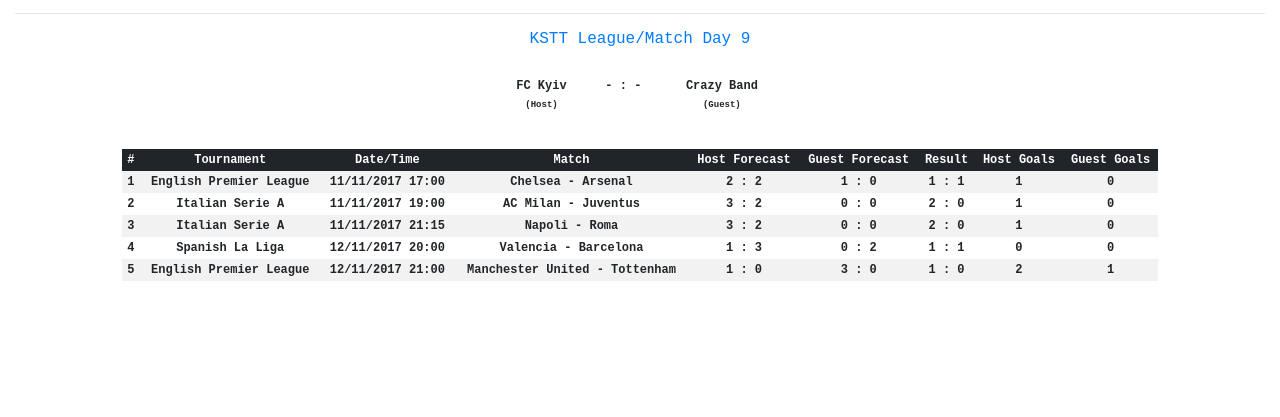
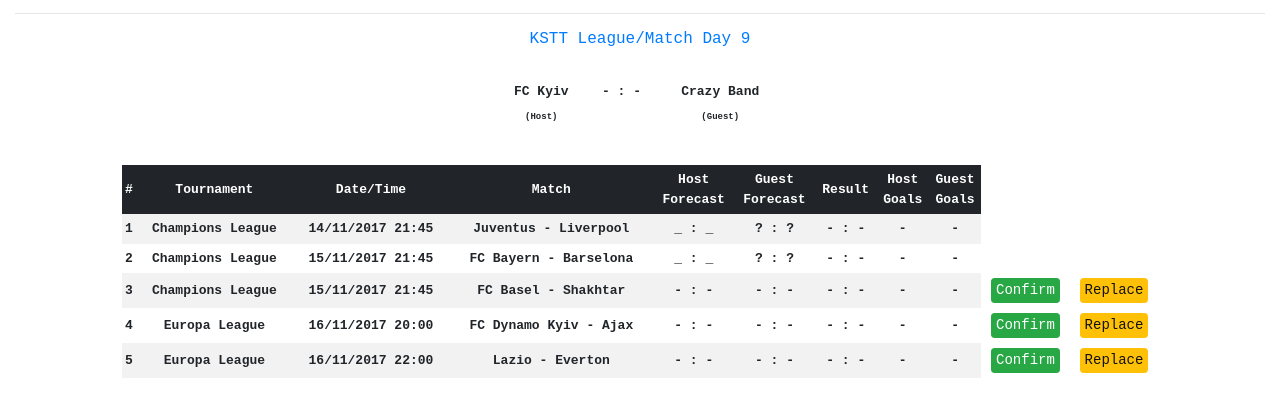
Before and after one commit to kpobozhny/goc_prototype, a plain HTML site: page match.html in a window 1280 px wide. Shown: the part 47-464 px from the top of the page. Drawn offline with nearby package versions, Linux system fonts and the light colour scheme.

Commit message:
edited match.html

```diff
--- a/css/main.css
+++ b/css/main.css
@@ -1,6 +1,24 @@
 body{
 font-family: "Courier New";
-font-size: 12px;
+font-size: 13px;
+}
+
+.btn-options{
+  padding: 1px 4px 1px 4px;
+
+}
+
+.buttons-zone{
+    background-color: #fff;
+}
+
+.enter-goals{
+    width: 15px;
+        height: 15px;
+        margin: 1px;
+        padding: 1px 1px 2px 1px;
+        text-align: center;
+        vertical-align: middle;
 }
 
 .content{
@@ -53,7 +71,7 @@
     vertical-align: middle;
     border: 0px;
     font-weight: bold;
-    padding: 2px 5px 2px 5px;
+    padding: 5px 2px 5px 2px;
     text-align: center;
 
 
--- a/match.html
+++ b/match.html
@@ -72,68 +72,110 @@
                             <th scope="col">Tournament</th>
                             <th scope="col">Date/Time</th>
                             <th scope="col">Match</th>
-                            <th scope="col">Host Forecast</th>
-                            <th scope="col">Guest Forecast</th>
+                            <th scope="col">Host<br/> Forecast</th>
+                            <th scope="col">Guest<br/> Forecast</th>
                             <th scope="col">Result</th>
-                            <th scope="col">Host Goals</th>
-                            <th scope="col">Guest Goals</th>
+                            <th scope="col">Host<br/> Goals</th>
+                            <th scope="col">Guest<br/> Goals</th>
                         </tr>
                         </thead>
                         <tbody>
                         <tr>
                             <th scope="row">1</th>
-                            <td>English Premier League</td>
-                            <td>11/11/2017 17:00</td>
-                            <td>Chelsea - Arsenal</td>
-                            <td>2 : 2</td>
-                            <td>1 : 0</td>
-                            <td>1 : 1</td>
-                            <td>1</td>
-                            <td>0</td>
+                            <td>Champions League</td>
+                            <td>14/11/2017 21:45</td>
+                            <td>Juventus - Liverpool</td>
+                            <td>_ : _</td>
+                            <td>? : ?</td>
+                            <td>- : -</td>
+                            <td>-</td>
+                            <td>-</td>
                         </tr>
                         <tr>
                             <th scope="row">2</th>
-                            <td>Italian Serie A</td>
-                            <td>11/11/2017 19:00</td>
-                            <td>AC Milan - Juventus</td>
-                            <td>3 : 2</td>
-                            <td>0 : 0</td>
-                            <td>2 : 0</td>
-                            <td>1</td>
-                            <td>0</td>
+                            <td>Champions League</td>
+                            <td>15/11/2017 21:45</td>
+                            <td>FC Bayern - Barselona</td>
+                            <td>_ : _</td>
+                            <td>? : ?</td>
+                            <td>- : -</td>
+                            <td>-</td>
+                            <td>-</td>
                         </tr>
                         <tr>
                             <th scope="row">3</th>
-                            <td>Italian Serie A</td>
-                            <td>11/11/2017 21:15</td>
-                            <td>Napoli - Roma</td>
-                            <td>3 : 2</td>
-                            <td>0 : 0</td>
-                            <td>2 : 0</td>
-                            <td>1</td>
-                            <td>0</td>
+                            <td>Champions League</td>
+                            <td>15/11/2017 21:45</td>
+                            <td>FC Basel - Shakhtar</td>
+                            <td>- : -</td>
+                            <td>- : -</td>
+                            <td>- : -</td>
+                            <td>-</td>
+                            <td>-</td>
+                            <td class="buttons-zone">
+                                <button type="button"
+                                        class="btn btn-success btn-sm btn-options"
+                                        title="After confirmation you and your opponent will be able to make a forecast">
+                                    Confirm
+                                </button>
+                            </td>
+                            <td class="buttons-zone">
+                                <button type="button"
+                                        class="btn btn-warning btn-sm btn-options"
+                                        title="As a host you can replace this match with another one from a backlog. Replacements is avilable until 96 hours before the match starts.">
+                                    Replace
+                                </button>
+                            </td>
                         </tr>
                         <tr>
                             <th scope="row">4</th>
-                            <td>Spanish La Liga</td>
-                            <td>12/11/2017 20:00</td>
-                            <td>Valencia - Barcelona</td>
-                            <td>1 : 3</td>
-                            <td>0 : 2</td>
-                            <td>1 : 1</td>
-                            <td>0</td>
-                            <td>0</td>
+                            <td>Europa League</td>
+                            <td>16/11/2017 20:00</td>
+                            <td>FC Dynamo Kyiv - Ajax</td>
+                            <td>- : -</td>
+                            <td>- : -</td>
+                            <td>- : -</td>
+                            <td>-</td>
+                            <td>-</td>
+                            <td class="buttons-zone">
+                                <button type="button"
+                                        class="btn btn-success btn-sm btn-options"
+                                        title="After confirmation you and your opponent will be able to make a forecast">
+                                    Confirm
+                                </button>
+                            </td>
+                            <td class="buttons-zone">
+                                <button type="button"
+                                        class="btn btn-warning btn-sm btn-options"
+                                        title="As a host you can replace this match with another one from a backlog. Replacements is avilable until 96 hours before the match starts.">
+                                    Replace
+                                </button>
+                            </td>
                         </tr>
                         <tr>
                             <th scope="row">5</th>
-                            <td>English Premier League</td>
-                            <td>12/11/2017 21:00</td>
-                            <td>Manchester United - Tottenham</td>
-                            <td>1 : 0</td>
-                            <td>3 : 0</td>
-                            <td>1 : 0</td>
-                            <td>2</td>
-                            <td>1</td>
+                            <td>Europa League</td>
+                            <td>16/11/2017 22:00</td>
+                            <td>Lazio - Everton</td>
+                            <td>- : -</td>
+                            <td>- : -</td>
+                            <td>- : -</td>
+                            <td>-</td>
+                            <td>-</td>
+                            <td class="buttons-zone">
+                                <button type="button"
+                                        class="btn btn-success btn-sm btn-options"
+                                        title="After confirmation you and your opponent will be able to make a forecast">
+                                    Confirm
+                                </button>
+                            </td>
+                            <td class="buttons-zone">
+                                <button type="button"
+                                        class="btn btn-warning btn-sm btn-options"
+                                        title="As a host you can replace this match with another one from a backlog. Replacements is avilable until 96 hours before the match starts.">
+                                    Replace
+                                </button>
+                            </td>
                         </tr>
                         </tbody>
                     </table>
```
